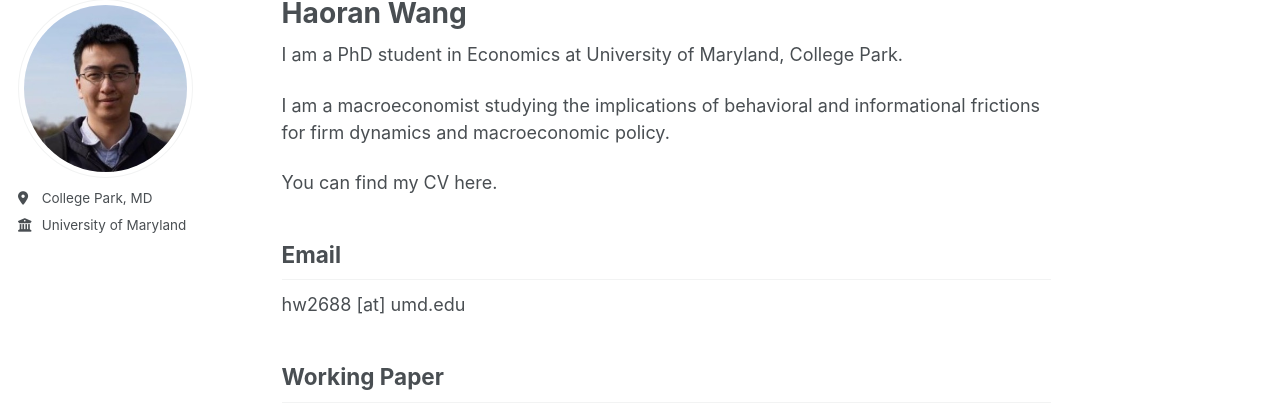
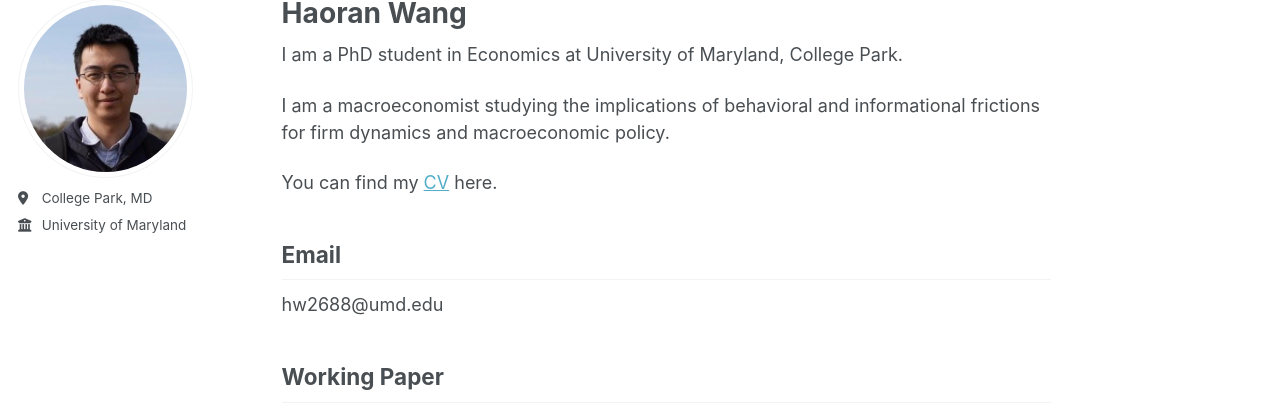
Before and after one commit to harrywang-econ/haoran-wang.github.io, a Jekyll site: the page built from _pages/about.md, in a window 1280 px wide and 946 px high. Shown: the part 100-505 px from the top of the window. Built offline with Jekyll 4.4.1, drawn with Linux system fonts in a browser that asks for light colours; a script that is not in the unit is left out.

```diff
--- a/_pages/about.md
+++ b/_pages/about.md
@@ -12,12 +12,12 @@ I am a PhD student in Economics at University of Maryland, College Park.
 
 I am a macroeconomist studying the implications of behavioral and informational frictions for firm dynamics and macroeconomic policy.
 
-You can find my CV here.
+You can find my [CV](files/Haoran_Wang_CV_June_2025.pdf) here.
 
 
 Email
 ------
-hw2688 [at] umd.edu
+hw2688@umd.edu
 
 Working Paper
 -------------
```
